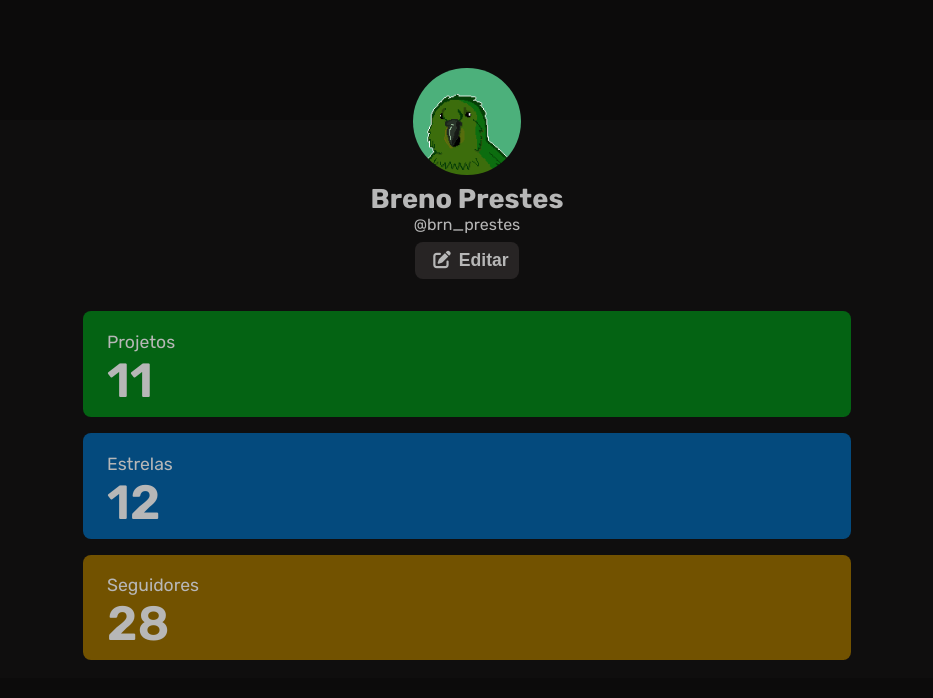
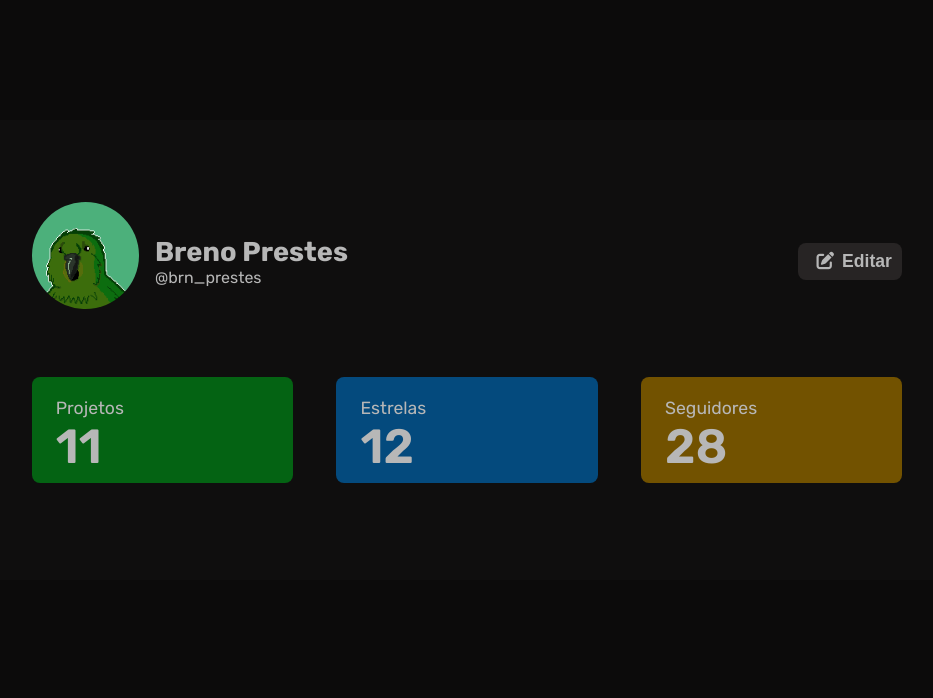
Before and after one commit to bcaua321/profile-component, a plain HTML site: page index.html in a window 1280 px wide. Shown: the whole page, without its empty margins (173-1106 px from the left). Drawn offline with Linux system fonts and the light colour scheme.

Commit message:
Layout tablet/notebook

```diff
--- a/index.html
+++ b/index.html
@@ -13,22 +13,29 @@
 
   <!-- Styles -->
   <link rel="stylesheet" href="./src/styles/reset.css">
-  <link rel="stylesheet" href="./src/styles/general.css">
   <link rel="stylesheet" href="./src/styles/profile-content.css">
   <link rel="stylesheet" href="./src/styles/profile-info.css">
+  <link rel="stylesheet" href="./src/styles/general.css">
 
 </head>
 <body class="global">
   <main class="container">
     <div class="profile">
       <section class="profile__info flex">
+        <section class="profile__info--data">
+          <div class="img">
             <img src="./src/imgs/perfil.png" alt="" class="profile__info--img">
+          </div>
+          <div class="text">
             <h1 class="profile__info--name">Breno Prestes</h1>
             <p class="profile__info--tag">@brn_prestes</p>
-        <button class="profile__info--edit"><i class="fas fa-edit"></i>Editar</button>
+          </div>
         </section>
-    </div>
-    <div class="profile profile-content">
+        <section class="profile__info--edit">
+          <button class="button__edit"><i class="fas fa-edit"></i>Editar</button>
+        </section>
+      </section>
+      <section class="profile-content">
         <section class="profile__content--card card--green">
           <p class="profile__content--text">Projetos</p>
           <p class="profile__content--info">11</p>
@@ -41,6 +48,7 @@
           <p class="profile__content--text">Seguidores</p>
           <p class="profile__content--info">28</p>
         </section>
+      </section>
     </div>
     <script src="https://kit.fontawesome.com/c356e7712a.js" crossorigin="anonymous"></script>
   </main>
--- a/src/styles/general.css
+++ b/src/styles/general.css
@@ -33,5 +33,43 @@
 
 .profile {
   width: 90%;
+  padding: 0;
   margin: 0 auto;
 }
+
+@media (min-width: 767px) {
+  .flex {
+    display: flex;
+    justify-content: space-between;
+    flex-direction: row;
+  }
+
+  .profile {
+    height: 100%;
+    width: 85%;
+    padding: 5rem 2rem;
+  }
+
+  .global {
+    display: flex;
+    align-items: center;
+    justify-content: center;
+    height: 100%;
+  }
+
+  .container {
+    padding: 0.1rem 0;
+    width: calc(100vw - 20vw);
+  }
+
+}
+
+@media (min-with: 1369px) {
+  .profile {
+    width: 1000px;
+  }
+
+  .container {
+    height: 1200px;
+  }
+}
--- a/src/styles/profile-content.css
+++ b/src/styles/profile-content.css
@@ -35,3 +35,40 @@
 .card--yellow {
   background-color: var(--bg-card-amarelo);
 }
+
+@media (max-width: 320px){
+  .profile__content--text {
+    font-size: 1rem;
+  }
+
+  .profile__content--info {
+    font-size: 2.7rem;
+    font-weight: 600;
+  }
+}
+
+@media (min-width: 767px) {
+  .profile-content{
+    width: 100%;
+    margin-top: 4rem;
+    display: flex;
+    justify-content: space-between;
+  }
+
+  .profile__content--card {
+    width: calc(100% - 70%);
+    text-align: left;
+    text-indent: 1.5rem;
+    border-radius: 0.5rem;
+  }
+}
+
+@media (min-with: 1369px) {
+  .profile-content{
+    max-width: 1000px;
+  }
+
+  .profile__content--card {
+    max-width: 5rem;
+  }
+}
--- a/src/styles/profile-info.css
+++ b/src/styles/profile-info.css
@@ -9,11 +9,15 @@
   margin-top: calc(-6.7rem + 3.35rem);
 }
 
+.profile__info--data {
+  text-align: center;
+}
+
 .fas {
   margin: 0 0.5rem;
 }
 
-.profile__info--edit {
+.button__edit {
   color: var(--font-primary-color);
   font-weight: 600;
   font-size: 1.1rem;
@@ -24,3 +28,30 @@
   border-radius: 0.5rem;
   margin-top: 0.5rem;
 }
+
+@media (max-width: 320px){
+  .profile__info--name {
+    font-size: 1.3rem;
+  }
+
+  .profile__info--img{
+    width: 5.5rem;
+    border-radius: 50%;
+    margin-top: calc(-5.5rem + 2.25rem);
+  }
+}
+
+
+@media (min-width: 767px) {
+  .profile__info--data {
+    text-align: left;
+    display: flex;
+    align-items: center;
+  }
+
+  .profile__info--img{
+    width: 6.7rem;
+    border-radius: 50%;
+    margin: 0 1rem 0 0;
+  }
+}
```
Lines whose indentation alone changed are shown as unchanged.
